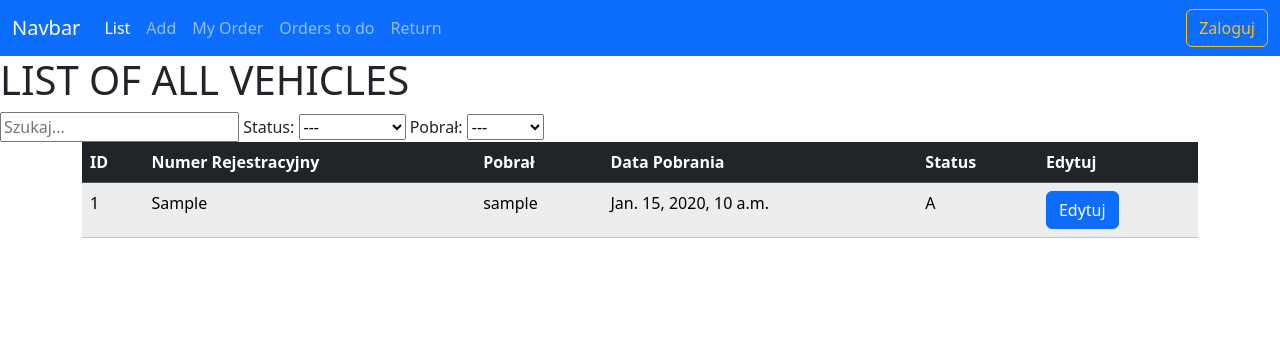
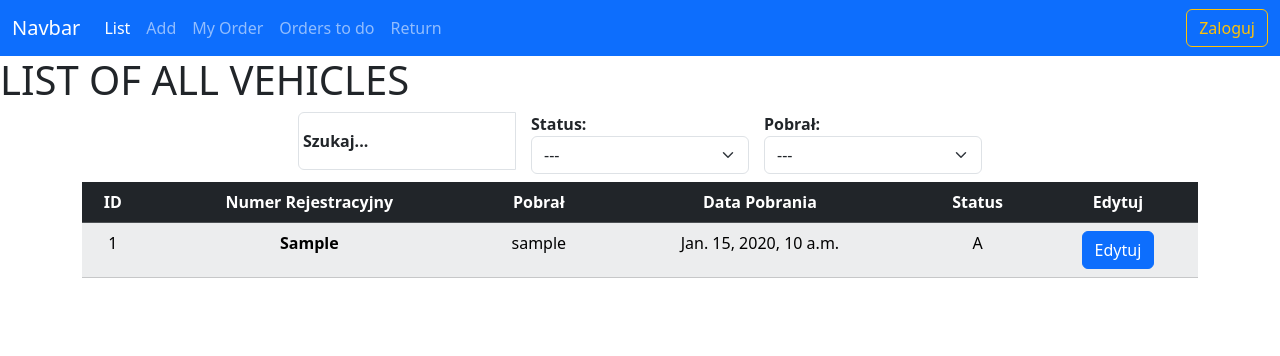
Before and after one commit to Martini310/Archeo-3, a Django app: page /files/list/ in a window 1280 px wide. Shown: the top 356 px of the page. Run offline with Django 4.2, Linux system fonts and the light colour scheme; tables that the repository leaves empty hold one stand-in row (values such as "Sample post").

Commit message:
styles(list): Style buttons and inputs with Bootstrap

```diff
--- a/files/templates/files/list.html
+++ b/files/templates/files/list.html
@@ -10,34 +10,43 @@
         hx-swap="outerHTML"
         hx-trigger="submit, input delay:0.3s"
         >
-            <input type="text" name="search" placeholder="Szukaj..." value="{{ search }}">
 
-            <label for="status">Status:</label>
-            <select id="status" name="status">
+        <div class="row g-3 input-group mb-2 mx-auto p-8" style="width: 700px;">
+            <div class="col-md form-floating mb-1">
+                <input type="text" class="form-control" id="floatingInput" name="search" placeholder="Szukaj..." value="{{ search }}">
+                <label class="fw-bolder" for="floatingInput">Szukaj...</label>
+            </div>
+
+            <div class="col-md">
+                <label class="fw-bolder" for="status">Status:</label>
+                <select class="form-select" id="status" name="status">
                     <option value="">---</option>
                     <option value="r">Zwrócone</option>
                     <option value="e">Odrzucone</option>
                     <option value="o">Pobrane</option>
                     <option value="a">Oczekujące</option>
                 </select>
+            </div>
 
-
-            <label for="user">Pobrał:</label>
-            <select id="user" name="user">
+            <div class="col-md">
+                <label class="fw-bolder" for="user">Pobrał:</label>
+                <select class="form-select" id="user" name="user">
                     <option value="">---</option>
                     {% for user in users %}
                         <option value={{ user.id }}>{{ user.username }}</option>
                     {% endfor %}
-
                 </select>
-
+            </div>
+        </div>
     </form>
 
     {% include 'files/search_results.html' %}
+
     <script type="text/javascript" src="{% static 'files/htmx.min.js' %}"></script>
     <script>
         document.body.addEventListener('htmx:configRequest', (event) => {
             event.detail.headers['X-CSRFToken'] = '{{ csrf_token }}';
         })
     </script>
+
 {% endblock content %}
--- a/files/templates/files/search_results.html
+++ b/files/templates/files/search_results.html
@@ -7,7 +7,7 @@
 </div> {% endcomment %}
 
 <div id="search-results" class='container'>
-    <table class="table table-xl table-dark table-striped table-hover mx-auto">
+    <table class="table table-xl table-dark table-striped table-hover mx-auto text-center">
         <thead>
             <tr>
                 <th>ID</th>
@@ -34,7 +34,7 @@
 
 
                 <td>{{ vehicle.id }}</td>
-                <td>{{ vehicle.tr }}</td>
+                <td class="fw-bolder">{{ vehicle.tr }}</td>
                 <td>{{ vehicle.responsible_person.username }}</td>
                 <td>{{ vehicle.transfer_date }}</td>
                 <td>{{ vehicle.status|upper }}</td>
```
Also changed, not shown: files/templates/files/user_vehicles.html (+11 -9 lines). Lines whose indentation alone changed are shown as unchanged.
